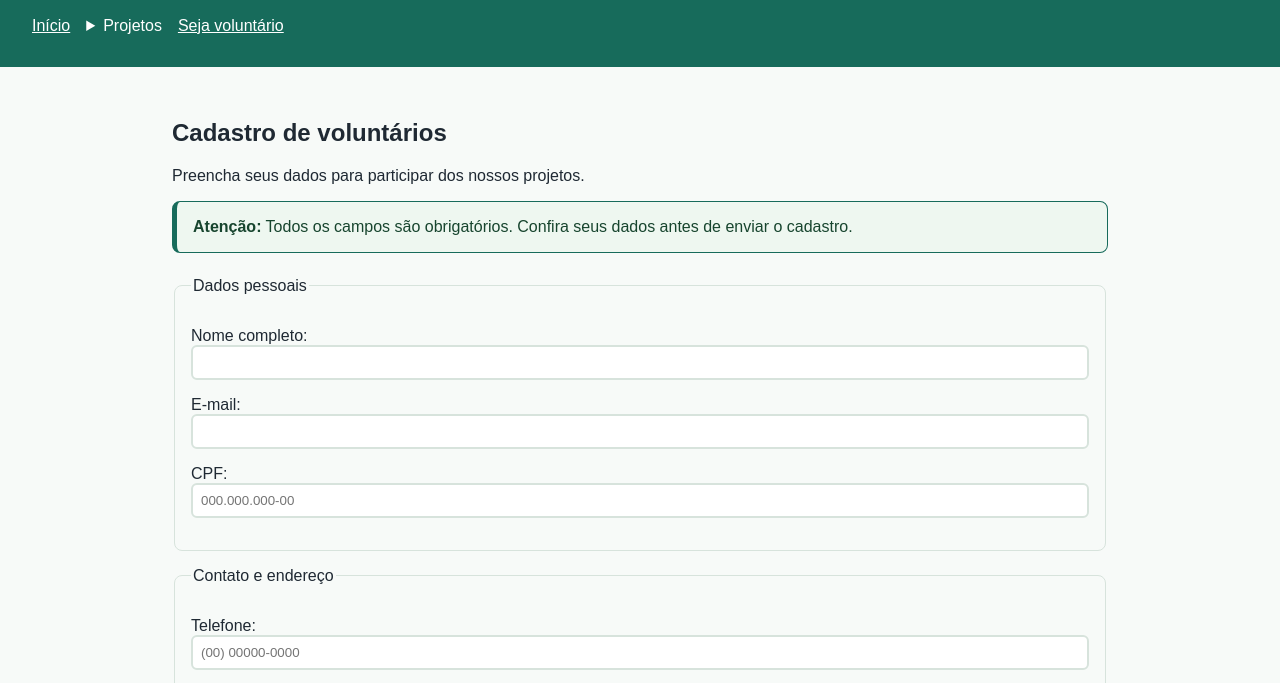
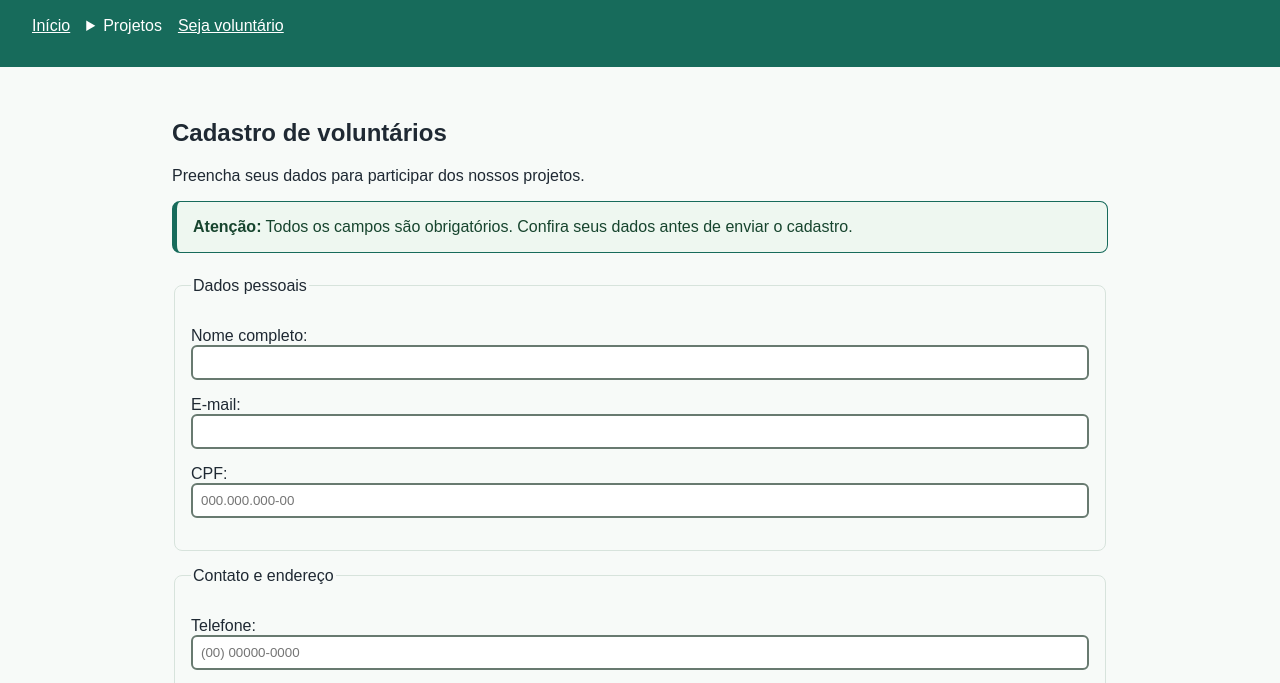
Before and after one commit to JoseMariaMartins-ADS/site-ong-maos-unidas, a plain HTML site: page html/cadastro.html in a window 1280 px wide. Shown: the part 111-794 px from the top of the page. Drawn offline with Linux system fonts and the light colour scheme.

Commit message:
fix: melhora contraste das bordas dos campos

```diff
--- a/css/style.css
+++ b/css/style.css
@@ -313,3 +313,7 @@ form input:user-valid {
   outline: 3px solid #17452e;
   outline-offset: 3px;
 }
+/* Facilita a identificação dos campos do formulário. */
+form input {
+  border-color: #687a70;
+}
```
